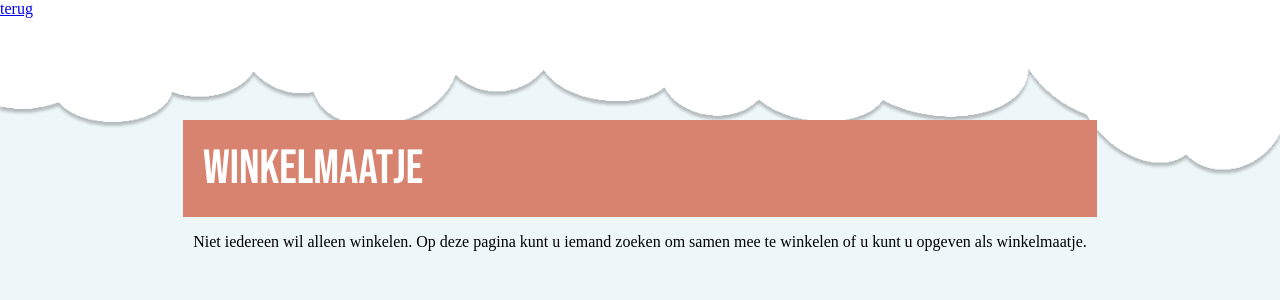
After one commit to Moonsolos/Team-5, a PHP site: page /winkelmaatje/start.html in a window 1280 px wide. The commit adds this page. Shown: the top 300 px of the page. Run offline with PHP 8.4, Linux system fonts and the light colour scheme.

Commit message:
begin winkelmaatje

```diff
--- a/css/winkelmaatje.css
+++ b/css/winkelmaatje.css
@@ -7,8 +7,28 @@
     padding: 0;
 }
 
-
 h1{
     margin:0;
     padding:0;
+
 }
+
+main{
+    display: flex;
+    align-items: center;
+    flex-direction: column;
+    margin: 8%;
+}
+
+.background-page-title {
+    width: 85%;
+}
+
+.page-title {
+    font-family: 'Bebas Neue', cursive;
+    font-size: 3em;
+    font-weight: lighter;
+    background-color: #D8836F;
+    padding: 20px;
+    color: white;
+}
--- a/index.html
+++ b/index.html
@@ -15,7 +15,7 @@
 <div id="container">
     <header>
         <button class="open-popup">
-            <i class='fa fa-question-circle-o'style="font-size:48px;"></i>
+            <i class='fa fa-question-circle-o' style="font-size:48px;"></i>
         </button>
         <h1 class="title">Klik op een winkel om te beginnen</h1>
         <h1></h1>
@@ -31,7 +31,7 @@
 
     <main>
         <div class="winkels">
-            <a href="test.html"><img class="winkel-image" src="img/winkelMaatje.png" alt="Winkel met een bord 'Winkelmaatje'"></a>
+            <a href="winkelmaatje/start.html"><img class="winkel-image" src="img/winkelMaatje.png" alt="Winkel met een bord 'Winkelmaatje'"></a>
             <a href="online-winkelen/online-winkelen.html"><img class="winkel-image" src="img/onlineWinkelen.png" alt="Winkel met bord 'Online winkelen'"></a>
             <a href="../Team5/hulpProduct/citySelect.html"><img class="winkel-image" src="img/hulpBijProductVinden.png" alt="Winkel met bord 'Hulp bij product vinden'"></a>
             <a href="../Team5/dichtstbijZijndeWinkels/place.html"><img class="winkel-image" src="img/winkelsInDeBuurt.png" alt="Winkel met bord 'Winkels in de buurt'"></a>
--- /dev/null
+++ b/winkelmaatje/start.html
@@ -0,0 +1,27 @@
+<!DOCTYPE html>
+<html lang="en">
+<head>
+    <meta charset="UTF-8">
+    <title>Winkelende senioren</title>
+    <link rel="stylesheet" href="../css/winkelmaatje.css">
+    <link rel="preconnect" href="https://fonts.googleapis.com">
+    <link rel="preconnect" href="https://fonts.gstatic.com" crossorigin>
+    <link href="https://fonts.googleapis.com/css2?family=Bebas+Neue&family=Poppins&display=swap" rel="stylesheet">
+</head>
+<body>
+<header>
+    <a href="../index.html">terug</a>
+</header>
+
+<main>
+    <div class="background-page-title">
+        <h1 class="page-title">Winkelmaatje</h1>
+    </div>
+    <section>
+        <p>Niet iedereen wil alleen winkelen. Op deze pagina kunt u iemand zoeken om samen mee te winkelen of u kunt u opgeven als winkelmaatje.</p>
+    </section>
+
+</main>
+
+</body>
+</html>
```
Also changed, not shown: test.html (deleted, +0 -14 lines).
